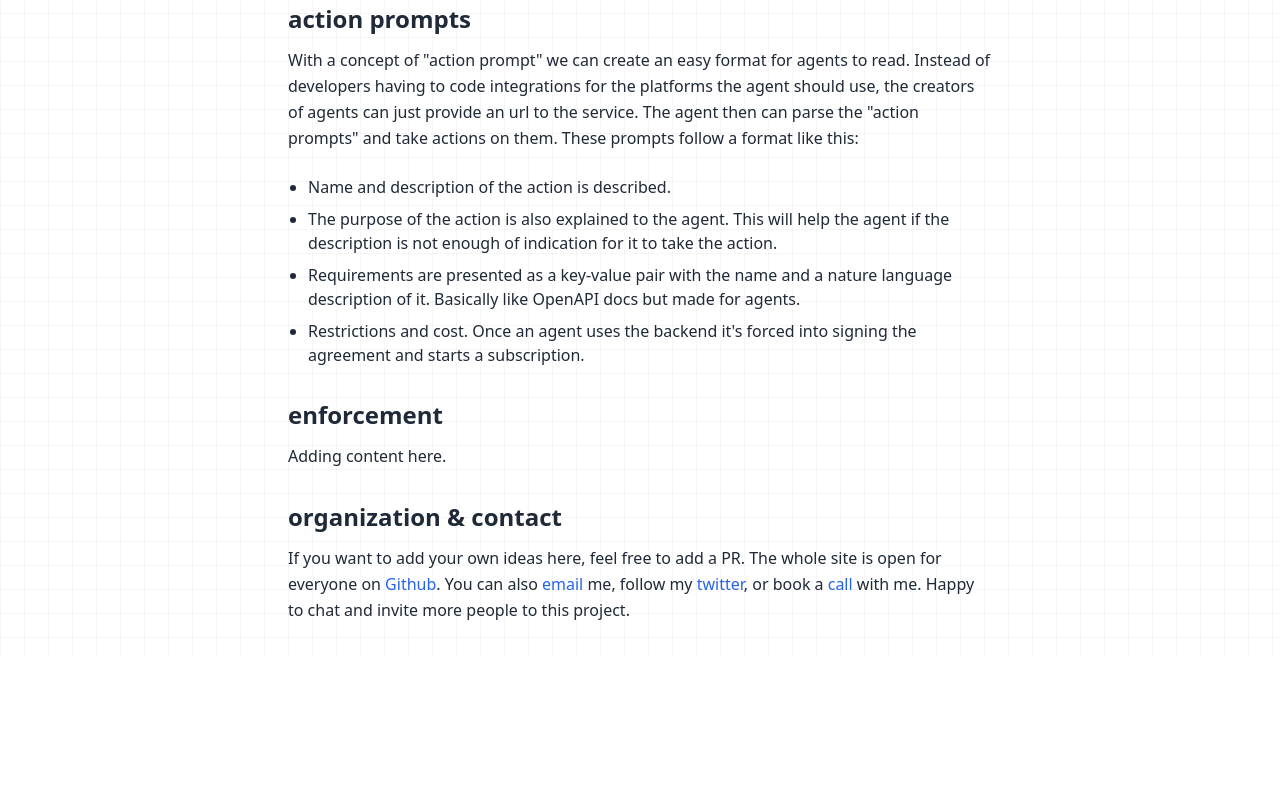
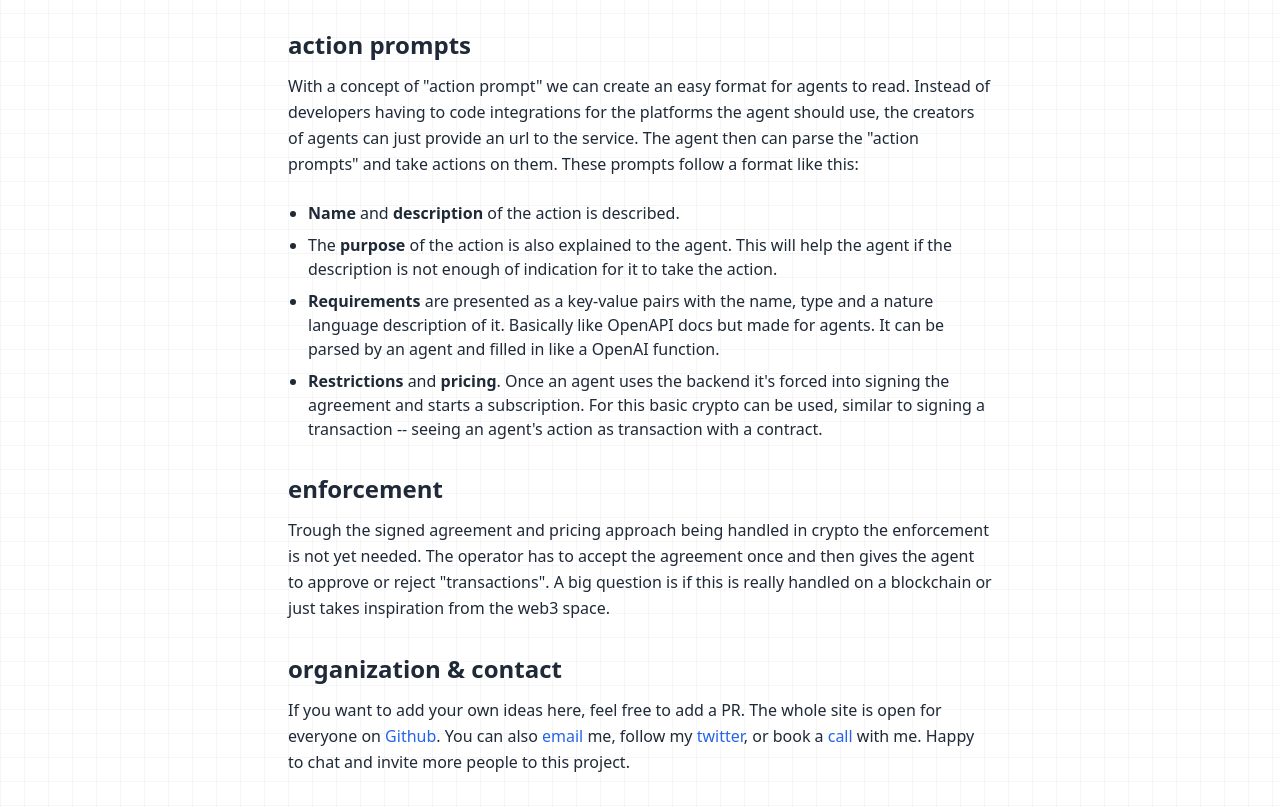
Before and after one commit to 0w9/agents-acc, a website: page index.html in a window 1280 px wide. Shown: the part 851-1658 px from the top of the page. Before the commit the page ends 1506 px from the top, so only its background shows below. Drawn offline with nearby package versions, Linux system fonts and the light colour scheme.

Commit message:
Adding text for enforcements.

```diff
--- a/index.html
+++ b/index.html
@@ -43,7 +43,7 @@
         <p class="leading-relaxed">
           The core of an agents/acc is an identification method. With APIs, we currently use account-bound bearer tokens, OAuth, or similar methods.
           This would require an account on each platform the agent interacts with. Instead, we will use a more decentralized authentication,
-          in which the agent identifies its operator to the service, tool, or site it’s using.
+          in which the agent identifies its operator to the service, tool, or site it's using. This allows to sign usage agreements.
         </p>
       </section>
 
@@ -59,21 +59,22 @@
 
           <ul class="list-disc pl-5 space-y-2">
             <li>
-              Name and description of the action is described.
+              <b>Name</b> and <b>description</b> of the action is described.
             </li>
 
             <li>
-              The purpose of the action is also explained to the agent. This will help the agent if the description is not
+              The <b>purpose</b> of the action is also explained to the agent. This will help the agent if the description is not
               enough of indication for it to take the action.
             </li>
 
             <li>
-              Requirements are presented as a key-value pair with the name and a nature language description of it. Basically like OpenAPI
-              docs but made for agents.
+              <b>Requirements</b> are presented as a key-value pairs with the name, type and a nature language description of it. Basically like OpenAPI
+              docs but made for agents. It can be parsed by an agent and filled in like a OpenAI function.
             </li>
 
             <li>
-              Restrictions and cost. Once an agent uses the backend it's forced into signing the agreement and starts a subscription.
+              <b>Restrictions</b> and <b>pricing</b>. Once an agent uses the backend it's forced into signing the agreement and starts a subscription. For this basic
+              crypto can be used, similar to signing a transaction -- seeing an agent's action as transaction with a contract.
             </li>
           </ul>
       </section>
@@ -82,7 +83,8 @@
       <section>
         <h2 class="text-2xl font-bold mb-3">enforcement</h2>
         <p class="leading-relaxed">
-          Adding content here.
+          Trough the signed agreement and pricing approach being handled in crypto the enforcement is not yet needed. The operator has to accept the agreement once and then
+          gives the agent to approve or reject "transactions". A big question is if this is really handled on a blockchain or just takes inspiration from the web3 space.
         </p>
       </section>
 
```
